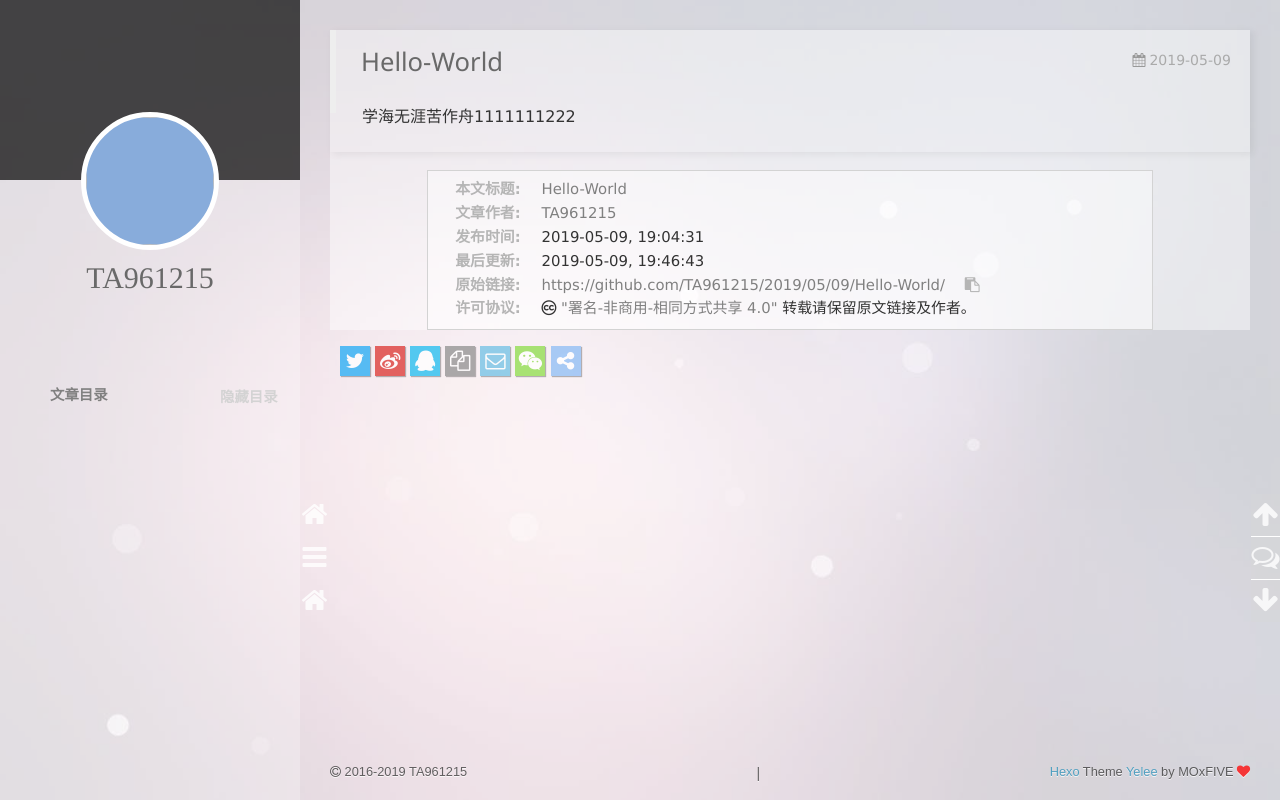
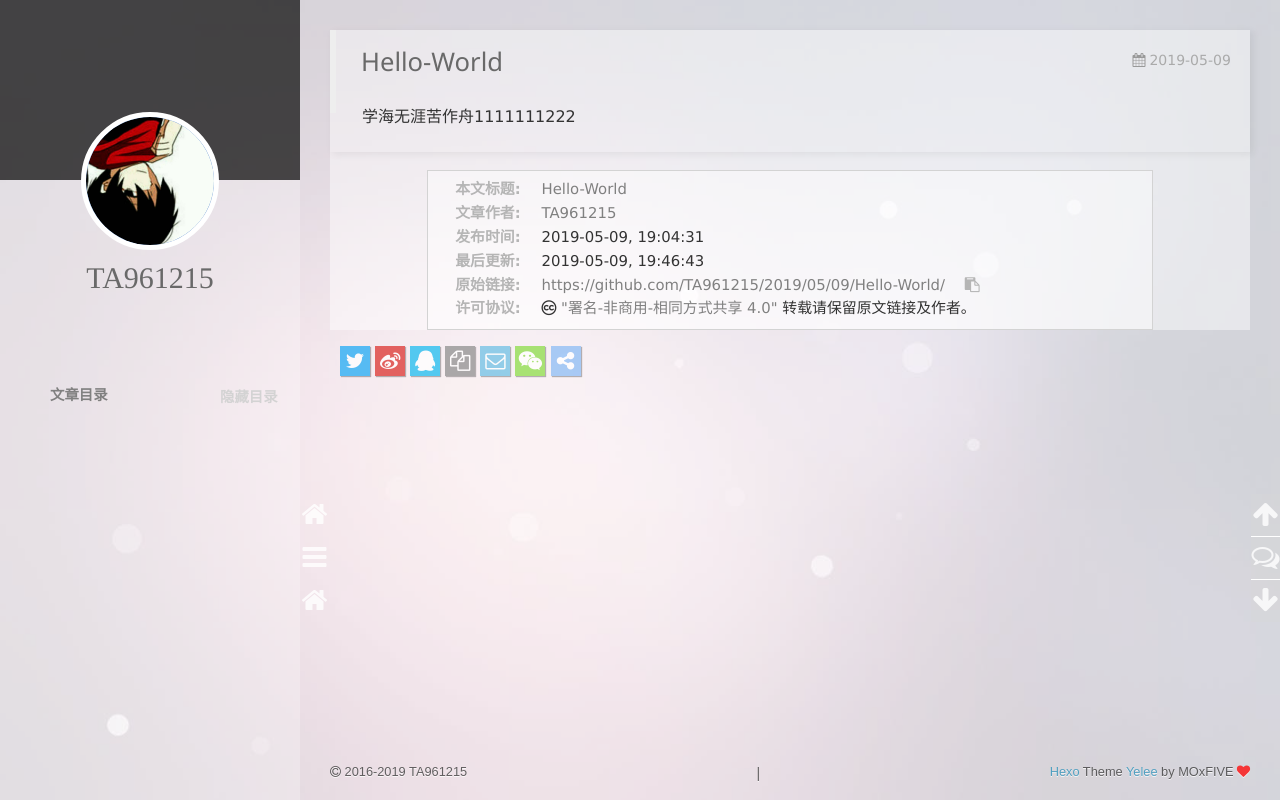
Before and after one commit to TA961215/TA961215.github.io, a plain HTML site: page 2019/05/09/Hello-World/index.html in a window 1280 px wide. Drawn offline with nearby package versions, Linux system fonts and the light colour scheme; some packages are replaced by stand-ins of ours; a script that the page names is missing.

Commit message:
Site updated: 2019-05-09 20:17:04

```diff
--- a/2019/05/09/Hello-World/index.html
+++ b/2019/05/09/Hello-World/index.html
@@ -98,7 +98,7 @@
 <div class="intrude-less">
     <header id="header" class="inner">
         <a href="/TA961215.github.io/" class="profilepic">
-            <img src="/img/avatar.jng" class="animated zoomIn">
+            <img src="/img/avatar.jpg" class="animated zoomIn">
         </a>
         <hgroup>
           <h1 class="header-author"><a href="/TA961215.github.io/">TA961215</a></h1>
@@ -223,7 +223,7 @@
     <div class="intrude-less">
         <header id="header" class="inner">
             <a href="/TA961215.github.io/" class="profilepic">
-                <img src="/img/avatar.jng" class="animated zoomIn">
+                <img src="/img/avatar.jpg" class="animated zoomIn">
             </a>
             <hgroup>
               <h1 class="header-author"><a href="/TA961215.github.io/" title="回到主页">TA961215</a></h1>
```
Also changed, not shown: archives/2019/05/index.html (+2 -2 lines), archives/2019/index.html (+2 -2 lines), archives/index.html (+2 -2 lines), index.html (+2 -2 lines).
